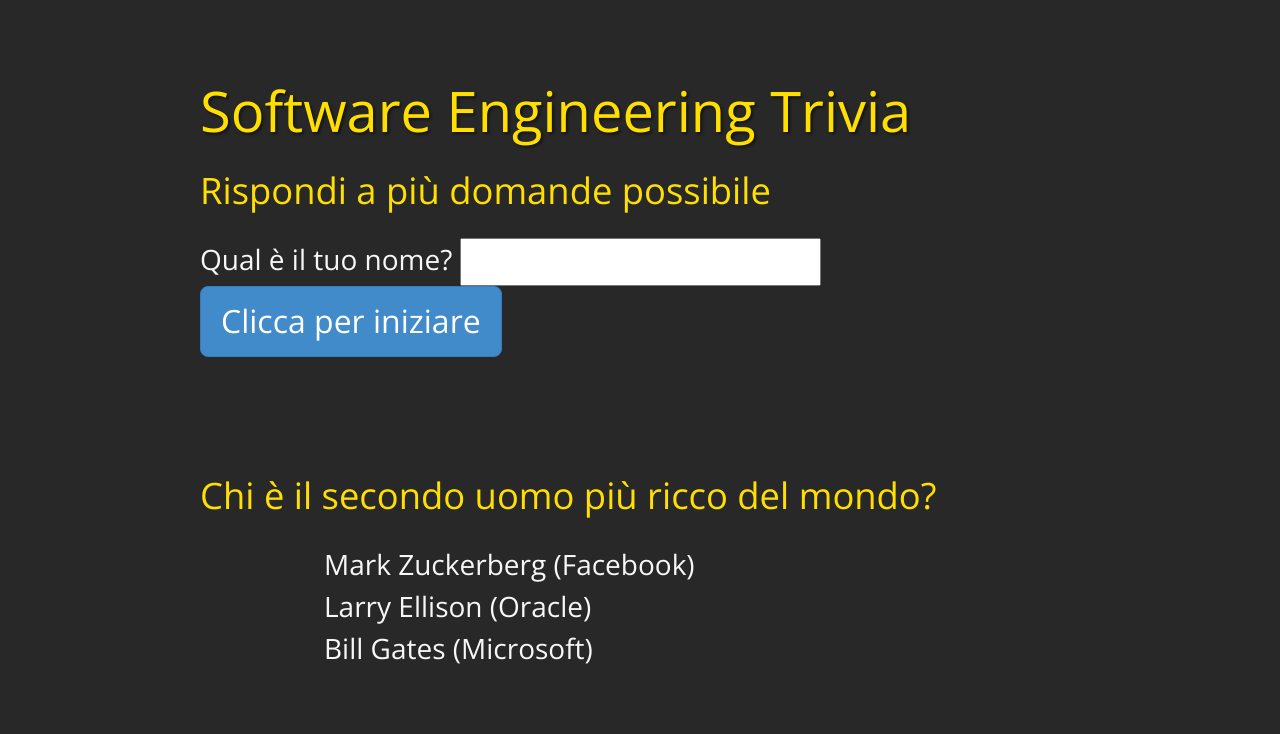
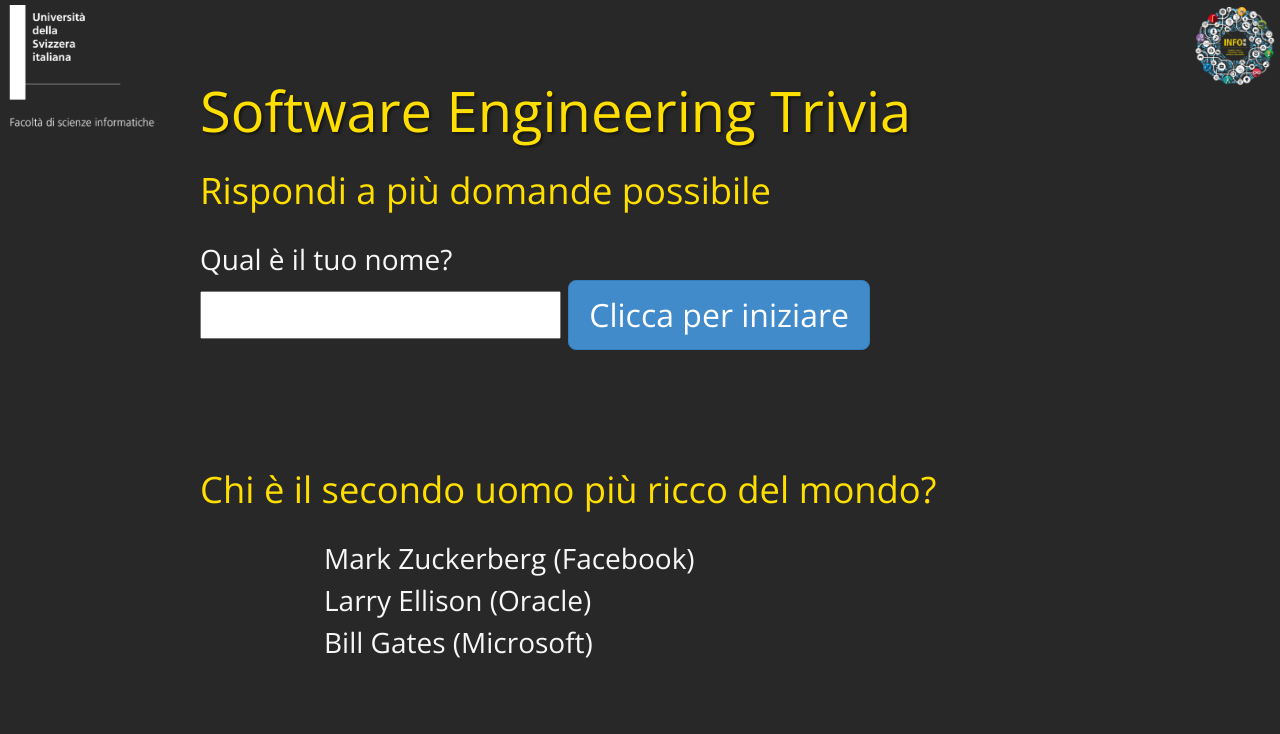
Before and after one commit to ASQ-USI/examples, a plain HTML site: page USI-10th-anniversary/index.html in a window 1280 px wide. Shown: the top 734 px of the page. Drawn offline with nearby package versions, Linux system fonts and the light colour scheme.

Commit message:
add logo

```diff
--- a/USI-10th-anniversary/index.html
+++ b/USI-10th-anniversary/index.html
@@ -36,6 +36,20 @@
       #playername {
         color: black;
       }
+
+      .usi-logo{
+        position:fixed;
+        top: 5px;
+        left:5px;
+        width:160px;
+      }
+
+      .anni-logo{
+        position:fixed;
+        top: 7px;
+        right: 5px;
+        width:80px;
+      }
     </style>
     <script type="text/javascript" src="https://www.google.com/jsapi"></script>
   </head>
@@ -50,6 +64,9 @@
         For the best experience please use the latest <b>Chrome</b>, <b>Safari</b> or <b>Firefox</b> browser.
       </p>
     </div>
+
+    <img class="usi-logo" src="img/logo.png" alt="usi logo">
+    <img class="anni-logo" src="img/anniversary-logo.png" alt="inf-logo">
 
     <div id="impress" data-transition-duration="400">
 
@@ -80,8 +97,10 @@
           setTimeout(tick,350);
         }</script>
         Qual è il tuo nome?
-        <input type="text" id="playername">
-        <button class='btn btn-primary' onclick="start()">Clicca per iniziare</button>
+        <form action="">
+          <input type="text" id="playername">
+          <button class='btn btn-primary' onclick="start()">Clicca per iniziare</button>
+        </form>
         <article class="asq-welcome-screen"></article>
       </section>
 
```
Also changed, not shown: USI-10th-anniversary/img/anniversary-logo.png (added), USI-10th-anniversary/img/logo.png (added).
